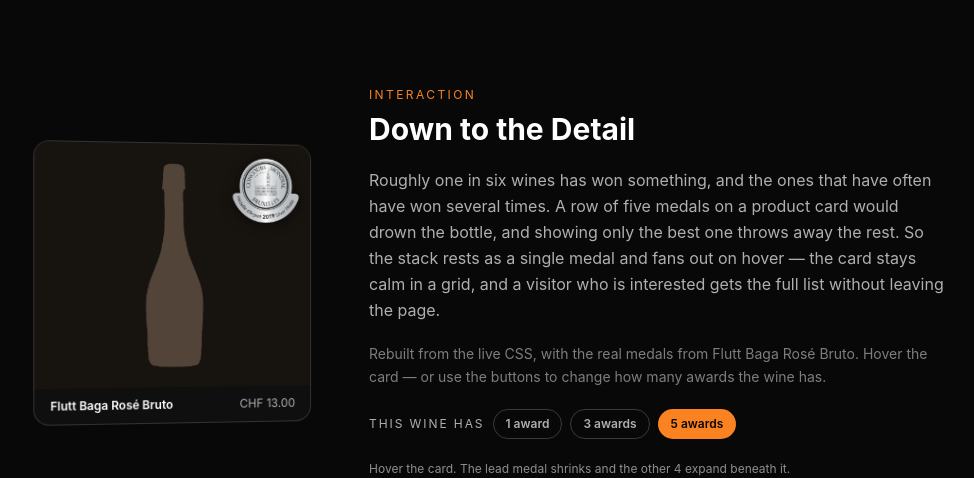
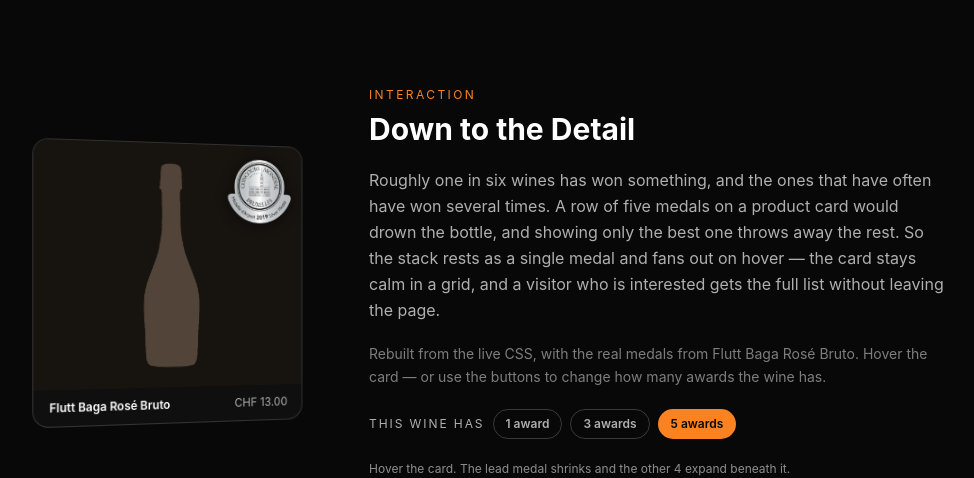
Before and after one commit to Janiizzi/janisharms, a React (Vite) app: page /projects/valldoaido/shopify in a window 1280 px wide. Shown: the part 2600-3078 px from the top of the page, without its empty margins (93-1067 px from the left). Built offline with nearby package versions, Linux system fonts and the light colour scheme.

Commit message:
finetuned parameter

```diff
--- a/src/components/valldoaido/AwardCardDemo.tsx
+++ b/src/components/valldoaido/AwardCardDemo.tsx
@@ -67,7 +67,7 @@ const AwardCardDemo = ({ accent, children }: AwardCardDemoProps) => {
 
       {/* A square card, the way it sits in the shop grid. Tilted out of the
           page and straightened on scroll, like the spec sheet. */}
-      <TiltOnScroll degrees={16} className="md:order-first">
+      <TiltOnScroll degrees={30} className="md:order-first">
         <div
           className={`awd-card group relative flex aspect-square w-[286px] flex-col overflow-hidden rounded-2xl border border-primary-white/15 bg-secondary-background/70 ${
             tappedOpen ? 'is-open' : ''
```
